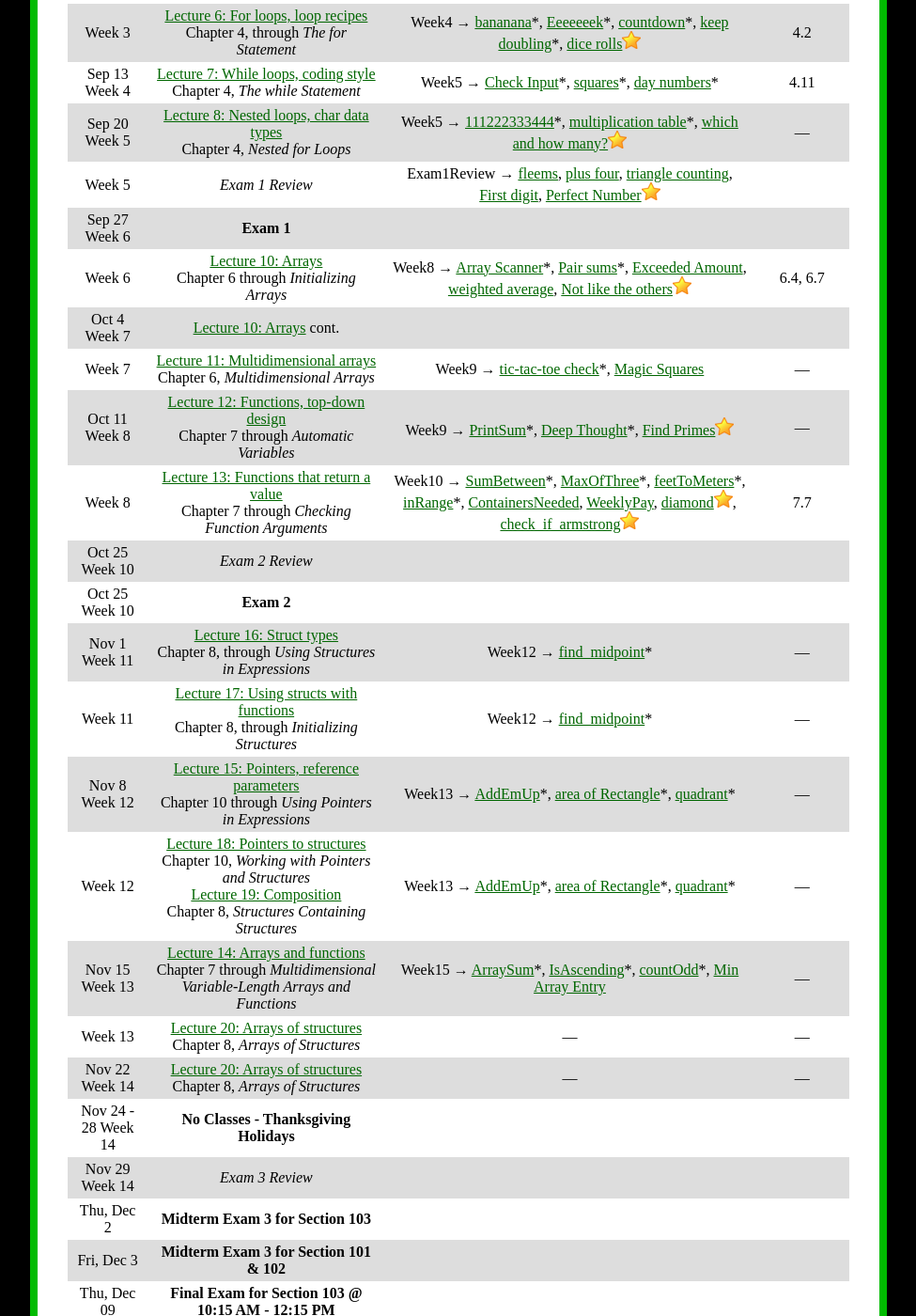
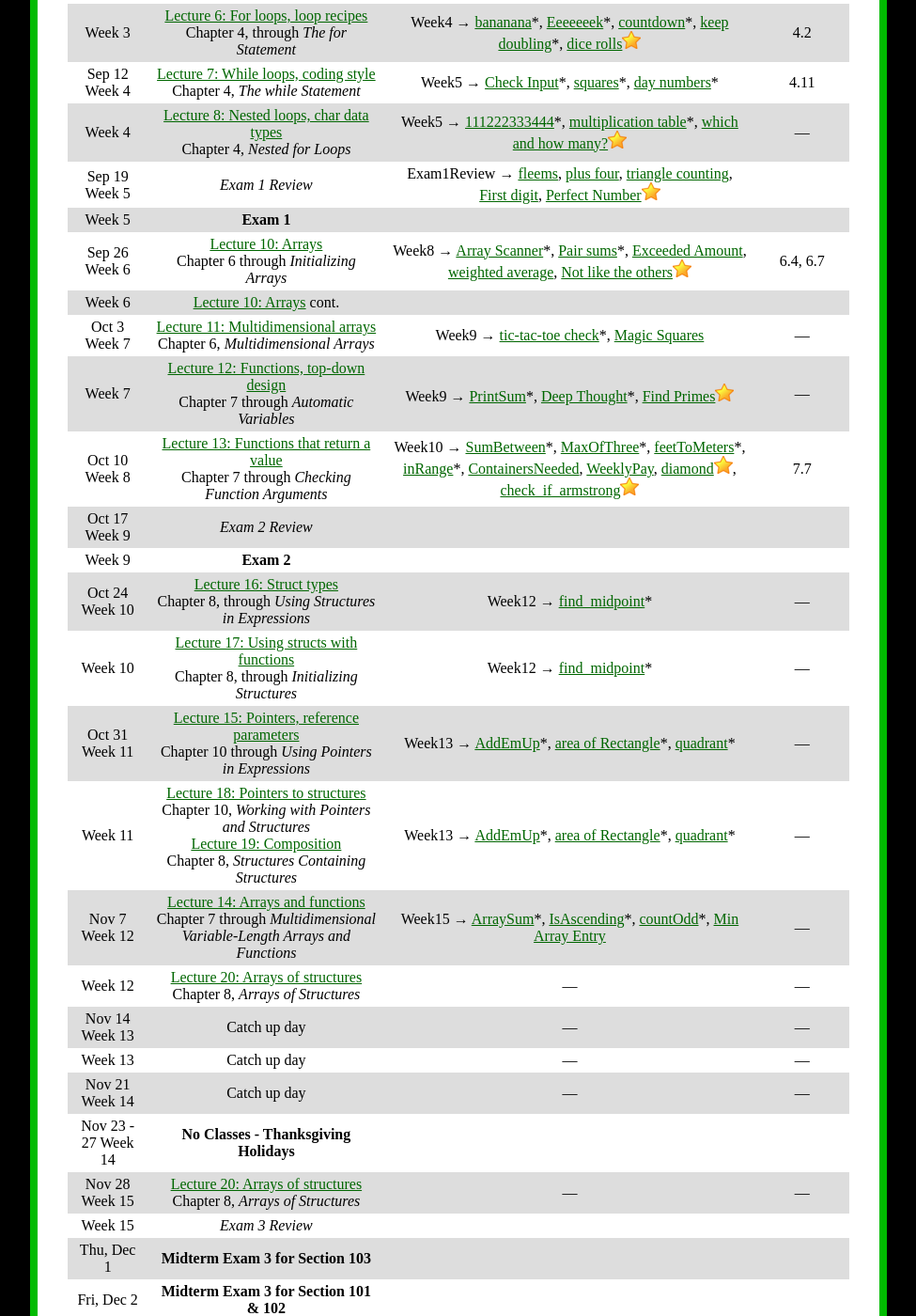
Before and after one commit to ycpcs/cs101-fall2022, a Jekyll site: the page built from schedule_new.md, in a window 1280 px wide and 1400 px high, scrolled down 725 px. Shown: the whole window at 94% size, without its empty margins (152-1127 px from the left). Built offline with Jekyll 4.4.1, drawn with Linux system fonts in a browser that asks for light colours; some of the changed text lies outside the part shown.

Commit message:
added new schedule

```diff
--- a/schedule_new.md
+++ b/schedule_new.md
@@ -14,37 +14,41 @@ The textbook exercises are optional, but are a very good way to get extra practi
 
 Date | Readings/Topic | CloudCoder exercises | Textbook exercises
 :----: | :--------: | :--------------------: | :------------------:
-Aug 23 Week 1 | [How to succeed in CS 101](success.html) <br /> [Lecture 1: printf, scanf, int variables](lectures/lecture01.html)| Week1 &rarr; [hello](https://cs.ycp.edu/cloudcoder/#exercise?c=27,p=1280)\*, [it goes to 11](https://cs.ycp.edu/cloudcoder/#exercise?c=27,p=1281)\*, [how many tacos?](https://cs.ycp.edu/cloudcoder/#exercise?c=27,p=1282), [What day is it?](https://cs.ycp.edu/cloudcoder/#exercise?c=27,p=1283) | 2.4, 2.5
+Aug 22 Week 1 | [How to succeed in CS 101](success.html) <br /> [Lecture 1: printf, scanf, int variables](lectures/lecture01.html)| Week1 &rarr; [hello](https://cs.ycp.edu/cloudcoder/#exercise?c=27,p=1280)\*, [it goes to 11](https://cs.ycp.edu/cloudcoder/#exercise?c=27,p=1281)\*, [how many tacos?](https://cs.ycp.edu/cloudcoder/#exercise?c=27,p=1282), [What day is it?](https://cs.ycp.edu/cloudcoder/#exercise?c=27,p=1283) | 2.4, 2.5
 Week 1 | [Lecture 2: More data types, expressions](lectures/lecture02.html)<br>Chapter 3 through *The Modulus Operator* | Week2 &rarr; [hamster years](https://cs.ycp.edu/cloudcoder/#exercise?c=27,p=1284) \*, [F to C](https://cs.ycp.edu/cloudcoder/#exercise?c=27,p=1285)\*, [Mmmm, piece of candy!](https://cs.ycp.edu/cloudcoder/#exercise?c=27,p=1286)\*, [Cost of lunch](https://cs.ycp.edu/cloudcoder/#exercise?c=27,p=1287) | 3.6, 3.9
-Aug 30 Week 2  | [Lecture 3: More about variables and expressions](lectures/lecture03.html)<br>Chapter 3, *Integer and Floating-Point Conversions* to end of chapter | Week2 &rarr; [quarters](https://cs.ycp.edu/cloudcoder/#exercise?c=27,p=1359), [radius of circle](https://cs.ycp.edu/cloudcoder/#exercise?c=27,p=1288) \*, [Divvy up the rice](https://cs.ycp.edu/cloudcoder/#exercise?c=27,p=1289)\* | 3.6, 3.9
+Aug 29 Week 2  | [Lecture 3: More about variables and expressions](lectures/lecture03.html)<br>Chapter 3, *Integer and Floating-Point Conversions* to end of chapter | Week2 &rarr; [quarters](https://cs.ycp.edu/cloudcoder/#exercise?c=27,p=1359), [radius of circle](https://cs.ycp.edu/cloudcoder/#exercise?c=27,p=1288) \*, [Divvy up the rice](https://cs.ycp.edu/cloudcoder/#exercise?c=27,p=1289)\* | 3.6, 3.9
 Week 2  | [Lecture 4: Conditions and decisions](lectures/lecture04.html)<br>Chapter 5 through *Nested if Statements* | Week3 &rarr; [Basic Double Coupon](https://cs.ycp.edu/cloudcoder/#exercise?c=27,p=1290)\*, [Simple Filter](https://cs.ycp.edu/cloudcoder/#exercise?c=27,p=1291)\*, [Restaurant check calculator](https://cs.ycp.edu/cloudcoder/#exercise?c=27,p=1293)\*, [Bank Balance](https://cs.ycp.edu/cloudcoder/#exercise?c=27,p=1292)\*, [make change](https://cs.ycp.edu/cloudcoder/#exercise?c=27,p=1327) | 5.2
-Sep 6  Week 3  | [Lecture 5: If/else if/else statements, random numbers](lectures/lecture05.html)<br>Chapter 5, *The else if Construct* | Week3 &rarr; [Triple Coupon](https://cs.ycp.edu/cloudcoder/#exercise?c=27,p=1294)\*, [member discount](https://cs.ycp.edu/cloudcoder/#exercise?c=27,p=1295)\*, [Complex Filter](https://cs.ycp.edu/cloudcoder/#exercise?c=27,p=1296)\*, [grading](https://cs.ycp.edu/cloudcoder/#exercise?c=27,p=1337), [Smallest of 3](https://cs.ycp.edu/cloudcoder/#exercise?c=27,p=1349), [happy birthday](https://cs.ycp.edu/cloudcoder/#exercise?c=27,p=1360), [Median of three](https://cs.ycp.edu/cloudcoder/#exercise?c=27,p=1341)![gold star](img/goldstar-tiny.png) | 5.2
+Sep 5  Week 3  | [Lecture 5: If/else if/else statements, random numbers](lectures/lecture05.html)<br>Chapter 5, *The else if Construct* | Week3 &rarr; [Triple Coupon](https://cs.ycp.edu/cloudcoder/#exercise?c=27,p=1294)\*, [member discount](https://cs.ycp.edu/cloudcoder/#exercise?c=27,p=1295)\*, [Complex Filter](https://cs.ycp.edu/cloudcoder/#exercise?c=27,p=1296)\*, [grading](https://cs.ycp.edu/cloudcoder/#exercise?c=27,p=1337), [Smallest of 3](https://cs.ycp.edu/cloudcoder/#exercise?c=27,p=1349), [happy birthday](https://cs.ycp.edu/cloudcoder/#exercise?c=27,p=1360), [Median of three](https://cs.ycp.edu/cloudcoder/#exercise?c=27,p=1341)![gold star](img/goldstar-tiny.png) | 5.2
 Week 3 | [Lecture 6: For loops, loop recipes](lectures/lecture06.html)<br>Chapter 4, through *The for Statement* | Week4 &rarr; [bananana](https://cs.ycp.edu/cloudcoder/#exercise?c=27,p=1297)\*, [Eeeeeeek](https://cs.ycp.edu/cloudcoder/#exercise?c=27,p=1326)\*, [countdown](https://cs.ycp.edu/cloudcoder/#exercise?c=27,p=1200)\*, [keep doubling](https://cs.ycp.edu/cloudcoder/#exercise?c=27,p=1298)\*, [dice rolls](https://cs.ycp.edu/cloudcoder/#exercise?c=27,p=1328)![gold star](img/goldstar-tiny.png) | 4.2
-Sep 13 Week 4|  [Lecture 7: While loops, coding style](lectures/lecture07.html)<br>Chapter 4, *The while Statement* | Week5 &rarr; [Check Input](https://cs.ycp.edu/cloudcoder/#exercise?c=27,p=1300)\*, [squares](https://cs.ycp.edu/cloudcoder/#exercise?c=27,p=1301)\*, [day numbers](https://cs.ycp.edu/cloudcoder/#exercise?c=27,p=1302)\* | 4.11
-Sep 20 Week 5 | [Lecture 8: Nested loops, char data types](lectures/lecture08.html)<br>Chapter 4, *Nested for Loops* | Week5 &rarr; [111222333444](https://cs.ycp.edu/cloudcoder/#exercise?c=27,p=1303)\*, [multiplication table](https://cs.ycp.edu/cloudcoder/#exercise?c=27,p=1342)\*, [which and how many?](https://cs.ycp.edu/cloudcoder/#exercise?c=27,p=1304)![gold star](img/goldstar-tiny.png) | &mdash;
-Week 5 | *Exam 1 Review* | Exam1Review &rarr; [fleems](https://cs.ycp.edu/cloudcoder/#exercise?c=27,p=1338), [plus four](https://cs.ycp.edu/cloudcoder/#exercise?c=27,p=1365), [triangle counting](https://cs.ycp.edu/cloudcoder/#exercise?c=27,p=1366), [First digit](https://cs.ycp.edu/cloudcoder/#exercise?c=27,p=1355), [Perfect Number](https://cs.ycp.edu/cloudcoder/#exercise?c=27,p=1350)![gold star](img/goldstar-tiny.png)
-Sep 27 Week 6 | **Exam 1** | |
-Week 6 | [Lecture 10: Arrays](lectures/lecture10.html)<br>Chapter 6 through *Initializing Arrays* | Week8 &rarr; [Array Scanner](https://cs.ycp.edu/cloudcoder/#exercise?c=27,p=1305)\*, [Pair sums](https://cs.ycp.edu/cloudcoder/#exercise?c=27,p=1306)\*, [Exceeded Amount](https://cs.ycp.edu/cloudcoder/#exercise?c=27,p=1307), [weighted average](https://cs.ycp.edu/cloudcoder/#exercise?c=27,p=1358), [Not like the others](https://cs.ycp.edu/cloudcoder/#exercise?c=27,p=1308)![gold star](img/goldstar-tiny.png) | 6.4, 6.7
-Oct 4 Week 7  | [Lecture 10: Arrays](lectures/lecture10.html) cont. | |
-Week 7  | [Lecture 11: Multidimensional arrays](lectures/lecture11.html)<br>Chapter 6, *Multidimensional Arrays* | Week9 &rarr; [tic-tac-toe check](https://cs.ycp.edu/cloudcoder/#exercise?c=27,p=1336)\*, [Magic Squares](https://cs.ycp.edu/cloudcoder/#exercise?c=27,p=1347) | &mdash;
-Oct 11 Week 8  | [Lecture 12: Functions, top-down design](lectures/lecture12.html)<br>Chapter 7 through *Automatic Variables* | Week9 &rarr;  [PrintSum](https://cs.ycp.edu/cloudcoder/#exercise?c=27,p=1309)\*, [Deep Thought](https://cs.ycp.edu/cloudcoder/#exercise?c=27,p=1310)\*, [Find Primes](https://cs.ycp.edu/cloudcoder/#exercise?c=27,p=1311)![gold star](img/goldstar-tiny.png) | &mdash;
-Week 8 | [Lecture 13: Functions that return a value](lectures/lecture13.html)<br>Chapter 7 through *Checking Function Arguments* | Week10 &rarr; [SumBetween](https://cs.ycp.edu/cloudcoder/#exercise?c=27,p=1315)\*, [MaxOfThree](https://cs.ycp.edu/cloudcoder/#exercise?c=27,p=1316)\*, [feetToMeters](https://cs.ycp.edu/cloudcoder/#exercise?c=27,p=1333)\*, [inRange](https://cs.ycp.edu/cloudcoder/#exercise?c=27,p=1334)\*, [ContainersNeeded](https://cs.ycp.edu/cloudcoder/#exercise?c=27,p=1345), [WeeklyPay](https://cs.ycp.edu/cloudcoder/#exercise?c=27,p=1346), [diamond](https://cs.ycp.edu/cloudcoder/#exercise?c=27,p=1335)![gold star](img/goldstar-tiny.png), [check\_if\_armstrong](https://cs.ycp.edu/cloudcoder/#exercise?c=27,p=1354)![gold star](img/goldstar-tiny.png) | 7.7
-Oct 25 Week 10 | *Exam 2 Review* | |
-Oct 25 Week 10 | **Exam 2** | |
-Nov 1 Week 11 | [Lecture 16: Struct types](lectures/lecture16.html)<br>Chapter 8, through *Using Structures in Expressions*<br>| Week12 &rarr; [find\_midpoint](https://cs.ycp.edu/cloudcoder/#exercise?c=27,p=1362)\* | &mdash;
-Week 11 | [Lecture 17: Using structs with functions](lectures/lecture17.html)<br>Chapter 8, through *Initializing Structures* | Week12 &rarr; [find\_midpoint](https://cs.ycp.edu/cloudcoder/#exercise?c=27,p=1362)\* | &mdash;
-Nov 8 Week 12| [Lecture 15: Pointers, reference parameters](lectures/lecture15.html)<br>Chapter 10 through *Using Pointers in Expressions* <br /> | Week13 &rarr; [AddEmUp](https://cs.ycp.edu/cloudcoder/#exercise?c=27,p=1317)\*, [area of Rectangle](https://cs.ycp.edu/cloudcoder/#exercise?c=27,p=1318)\*, [quadrant](https://cs.ycp.edu/cloudcoder/#exercise?c=27,p=1344)\* | &mdash;
-Week 12| [Lecture 18: Pointers to structures](lectures/lecture18.html)<br>Chapter 10, *Working with Pointers and Structures* <br /> [Lecture 19: Composition](lectures/lecture19.html)<br>Chapter 8, *Structures Containing Structures* | Week13 &rarr; [AddEmUp](https://cs.ycp.edu/cloudcoder/#exercise?c=27,p=1317)\*, [area of Rectangle](https://cs.ycp.edu/cloudcoder/#exercise?c=27,p=1318)\*, [quadrant](https://cs.ycp.edu/cloudcoder/#exercise?c=27,p=1344)\* | &mdash;
-Nov 15 Week 13  | [Lecture 14: Arrays and functions](lectures/lecture14.html)<br>Chapter 7 through *Multidimensional Variable-Length Arrays and Functions* | Week15 &rarr; [ArraySum](https://cs.ycp.edu/cloudcoder/#exercise?c=27,p=1312)\*, [IsAscending](https://cs.ycp.edu/cloudcoder/#exercise?c=27,p=1314)\*, [countOdd](https://cs.ycp.edu/cloudcoder/#exercise?c=27,p=1313)\*, [Min Array Entry](https://cs.ycp.edu/cloudcoder/#exercise?c=27,p=1348) | &mdash;
-Week 13 | [Lecture 20: Arrays of structures](lectures/lecture20.html)<br>Chapter 8, *Arrays of Structures* | &mdash; | &mdash;
-Nov 22 Week 14 | [Lecture 20: Arrays of structures](lectures/lecture20.html)<br>Chapter 8, *Arrays of Structures* | &mdash; | &mdash;
-Nov 24 - 28 Week 14| **No Classes - Thanksgiving Holidays** |  |
-Nov 29 Week 14 | *Exam 3 Review* | |
-Thu, Dec 2 | **Midterm Exam 3 for Section 103**
-Fri, Dec 3 | **Midterm Exam 3 for Section 101 & 102**
-Thu, Dec 09| **Final Exam for Section 103 @ 10:15 AM - 12:15 PM**
-Fri, Dec 10| **Final Exam for Section 101 @ 8:00 AM - 10:00 AM**
-Fri, Dec 10| **Final Exam for Section 102 @ 10:15 AM - 12:15 PM**
+Sep 12 Week 4|  [Lecture 7: While loops, coding style](lectures/lecture07.html)<br>Chapter 4, *The while Statement* | Week5 &rarr; [Check Input](https://cs.ycp.edu/cloudcoder/#exercise?c=27,p=1300)\*, [squares](https://cs.ycp.edu/cloudcoder/#exercise?c=27,p=1301)\*, [day numbers](https://cs.ycp.edu/cloudcoder/#exercise?c=27,p=1302)\* | 4.11
+Week 4 | [Lecture 8: Nested loops, char data types](lectures/lecture08.html)<br>Chapter 4, *Nested for Loops* | Week5 &rarr; [111222333444](https://cs.ycp.edu/cloudcoder/#exercise?c=27,p=1303)\*, [multiplication table](https://cs.ycp.edu/cloudcoder/#exercise?c=27,p=1342)\*, [which and how many?](https://cs.ycp.edu/cloudcoder/#exercise?c=27,p=1304)![gold star](img/goldstar-tiny.png) | &mdash;
+Sep 19 Week 5 | *Exam 1 Review* | Exam1Review &rarr; [fleems](https://cs.ycp.edu/cloudcoder/#exercise?c=27,p=1338), [plus four](https://cs.ycp.edu/cloudcoder/#exercise?c=27,p=1365), [triangle counting](https://cs.ycp.edu/cloudcoder/#exercise?c=27,p=1366), [First digit](https://cs.ycp.edu/cloudcoder/#exercise?c=27,p=1355), [Perfect Number](https://cs.ycp.edu/cloudcoder/#exercise?c=27,p=1350)![gold star](img/goldstar-tiny.png)
+Week 5 | **Exam 1** | |
+Sep 26 Week 6 | [Lecture 10: Arrays](lectures/lecture10.html)<br>Chapter 6 through *Initializing Arrays* | Week8 &rarr; [Array Scanner](https://cs.ycp.edu/cloudcoder/#exercise?c=27,p=1305)\*, [Pair sums](https://cs.ycp.edu/cloudcoder/#exercise?c=27,p=1306)\*, [Exceeded Amount](https://cs.ycp.edu/cloudcoder/#exercise?c=27,p=1307), [weighted average](https://cs.ycp.edu/cloudcoder/#exercise?c=27,p=1358), [Not like the others](https://cs.ycp.edu/cloudcoder/#exercise?c=27,p=1308)![gold star](img/goldstar-tiny.png) | 6.4, 6.7
+Week 6  | [Lecture 10: Arrays](lectures/lecture10.html) cont. | |
+Oct 3 Week 7  | [Lecture 11: Multidimensional arrays](lectures/lecture11.html)<br>Chapter 6, *Multidimensional Arrays* | Week9 &rarr; [tic-tac-toe check](https://cs.ycp.edu/cloudcoder/#exercise?c=27,p=1336)\*, [Magic Squares](https://cs.ycp.edu/cloudcoder/#exercise?c=27,p=1347) | &mdash;
+Week 7  | [Lecture 12: Functions, top-down design](lectures/lecture12.html)<br>Chapter 7 through *Automatic Variables* | Week9 &rarr;  [PrintSum](https://cs.ycp.edu/cloudcoder/#exercise?c=27,p=1309)\*, [Deep Thought](https://cs.ycp.edu/cloudcoder/#exercise?c=27,p=1310)\*, [Find Primes](https://cs.ycp.edu/cloudcoder/#exercise?c=27,p=1311)![gold star](img/goldstar-tiny.png) | &mdash;
+Oct 10 Week 8 | [Lecture 13: Functions that return a value](lectures/lecture13.html)<br>Chapter 7 through *Checking Function Arguments* | Week10 &rarr; [SumBetween](https://cs.ycp.edu/cloudcoder/#exercise?c=27,p=1315)\*, [MaxOfThree](https://cs.ycp.edu/cloudcoder/#exercise?c=27,p=1316)\*, [feetToMeters](https://cs.ycp.edu/cloudcoder/#exercise?c=27,p=1333)\*, [inRange](https://cs.ycp.edu/cloudcoder/#exercise?c=27,p=1334)\*, [ContainersNeeded](https://cs.ycp.edu/cloudcoder/#exercise?c=27,p=1345), [WeeklyPay](https://cs.ycp.edu/cloudcoder/#exercise?c=27,p=1346), [diamond](https://cs.ycp.edu/cloudcoder/#exercise?c=27,p=1335)![gold star](img/goldstar-tiny.png), [check\_if\_armstrong](https://cs.ycp.edu/cloudcoder/#exercise?c=27,p=1354)![gold star](img/goldstar-tiny.png) | 7.7
+Oct 17 Week 9 | *Exam 2 Review* | |
+Week 9 | **Exam 2** | |
+Oct 24 Week 10 | [Lecture 16: Struct types](lectures/lecture16.html)<br>Chapter 8, through *Using Structures in Expressions*<br>| Week12 &rarr; [find\_midpoint](https://cs.ycp.edu/cloudcoder/#exercise?c=27,p=1362)\* | &mdash;
+Week 10 | [Lecture 17: Using structs with functions](lectures/lecture17.html)<br>Chapter 8, through *Initializing Structures* | Week12 &rarr; [find\_midpoint](https://cs.ycp.edu/cloudcoder/#exercise?c=27,p=1362)\* | &mdash;
+Oct 31 Week 11| [Lecture 15: Pointers, reference parameters](lectures/lecture15.html)<br>Chapter 10 through *Using Pointers in Expressions* <br /> | Week13 &rarr; [AddEmUp](https://cs.ycp.edu/cloudcoder/#exercise?c=27,p=1317)\*, [area of Rectangle](https://cs.ycp.edu/cloudcoder/#exercise?c=27,p=1318)\*, [quadrant](https://cs.ycp.edu/cloudcoder/#exercise?c=27,p=1344)\* | &mdash;
+Week 11| [Lecture 18: Pointers to structures](lectures/lecture18.html)<br>Chapter 10, *Working with Pointers and Structures* <br /> [Lecture 19: Composition](lectures/lecture19.html)<br>Chapter 8, *Structures Containing Structures* | Week13 &rarr; [AddEmUp](https://cs.ycp.edu/cloudcoder/#exercise?c=27,p=1317)\*, [area of Rectangle](https://cs.ycp.edu/cloudcoder/#exercise?c=27,p=1318)\*, [quadrant](https://cs.ycp.edu/cloudcoder/#exercise?c=27,p=1344)\* | &mdash;
+Nov 7 Week 12  | [Lecture 14: Arrays and functions](lectures/lecture14.html)<br>Chapter 7 through *Multidimensional Variable-Length Arrays and Functions* | Week15 &rarr; [ArraySum](https://cs.ycp.edu/cloudcoder/#exercise?c=27,p=1312)\*, [IsAscending](https://cs.ycp.edu/cloudcoder/#exercise?c=27,p=1314)\*, [countOdd](https://cs.ycp.edu/cloudcoder/#exercise?c=27,p=1313)\*, [Min Array Entry](https://cs.ycp.edu/cloudcoder/#exercise?c=27,p=1348) | &mdash;
+Week 12 | [Lecture 20: Arrays of structures](lectures/lecture20.html)<br>Chapter 8, *Arrays of Structures* | &mdash; | &mdash;
+Nov 14 Week 13 | Catch up day | &mdash; | &mdash;
+Week 13 | Catch up day | &mdash; | &mdash;
+Nov 21 Week 14 | Catch up day | &mdash; | &mdash;
+Nov 23 - 27 Week 14| **No Classes - Thanksgiving Holidays** |  |
+Nov 28 Week 15 | [Lecture 20: Arrays of structures](lectures/lecture20.html)<br>Chapter 8, *Arrays of Structures* | &mdash; | &mdash;
+Week 15 | *Exam 3 Review* | |
+Thu, Dec 1 | **Midterm Exam 3 for Section 103**
+Fri, Dec 2 | **Midterm Exam 3 for Section 101 & 102**
+Thu, Dec 08| **Final Exam for Section 103 @ 10:15 AM - 12:15 PM**
+Fri, Dec 09| **Final Exam for Section 101 @ 8:00 AM - 10:00 AM**
+Fri, Dec 09| **Final Exam for Section 102 @ 10:15 AM - 12:15 PM**
+
 
 
 <!--
```
